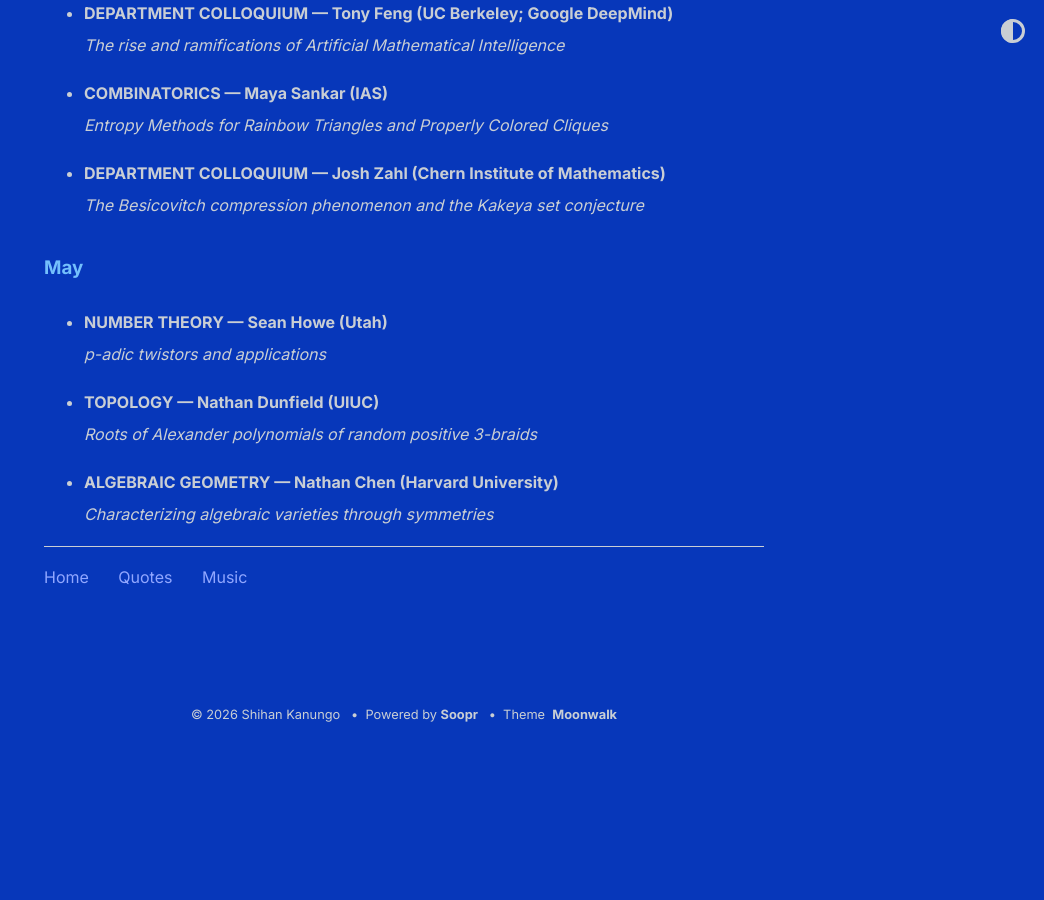
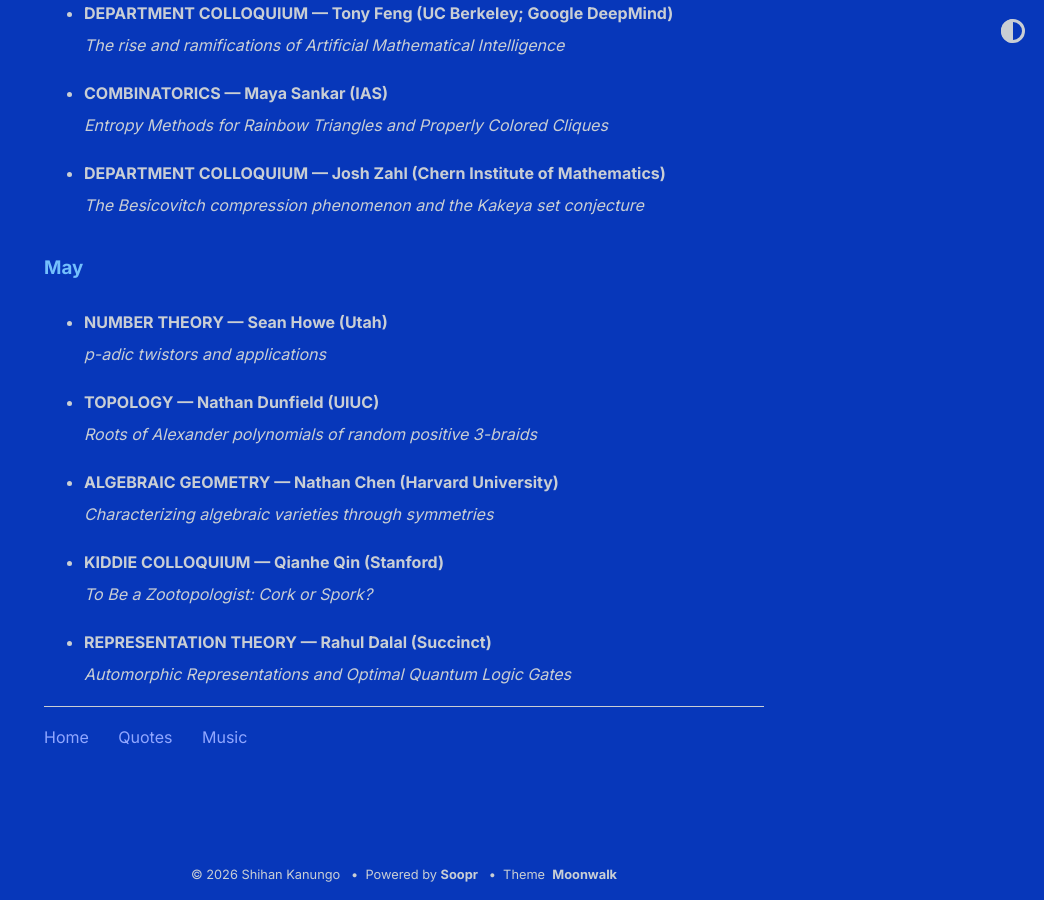
Before and after one commit to shihankanungo/shihankanungo.github.io, a Jekyll site: the page built from math-talks.md, in a window 1280 px wide and 900 px high, scrolled down 1615 px. Shown: the whole window, without its empty margins (236-1280 px from the left). Built offline with Jekyll 4.4.1, drawn with Linux system fonts in a browser that asks for light colours; before the commit the page ends 2355 px from its top, so only the background shows below that.

Commit message:
Update math-talks.md

```diff
--- a/math-talks.md
+++ b/math-talks.md
@@ -144,3 +144,19 @@ See [here](https://mathematics.stanford.edu/events/upcoming-events) for upcoming
   <small><img src="images/2026-05-06.png" alt="May 6"></small>
 </details></li>
 </ul>
+
+<ul>
+<li><details>
+  <summary style="list-style: none;"><b>KIDDIE COLLOQUIUM &mdash; Qianhe Qin (Stanford)</b><br>
+    <i>To Be a Zootopologist: Cork or Spork?</i></summary>
+  <small><img src="images/2026-05-07a.png" alt="May 7"></small>
+</details></li>
+ </ul>
+
+ <ul>
+<li><details>
+  <summary style="list-style: none;"><b>REPRESENTATION THEORY &mdash; Rahul Dalal (Succinct)</b><br>
+    <i>Automorphic Representations and Optimal Quantum Logic Gates</i></summary>
+  <small><img src="images/2026-05-07b.png" alt="May 7"></small>
+</details></li>
+ </ul>
```
